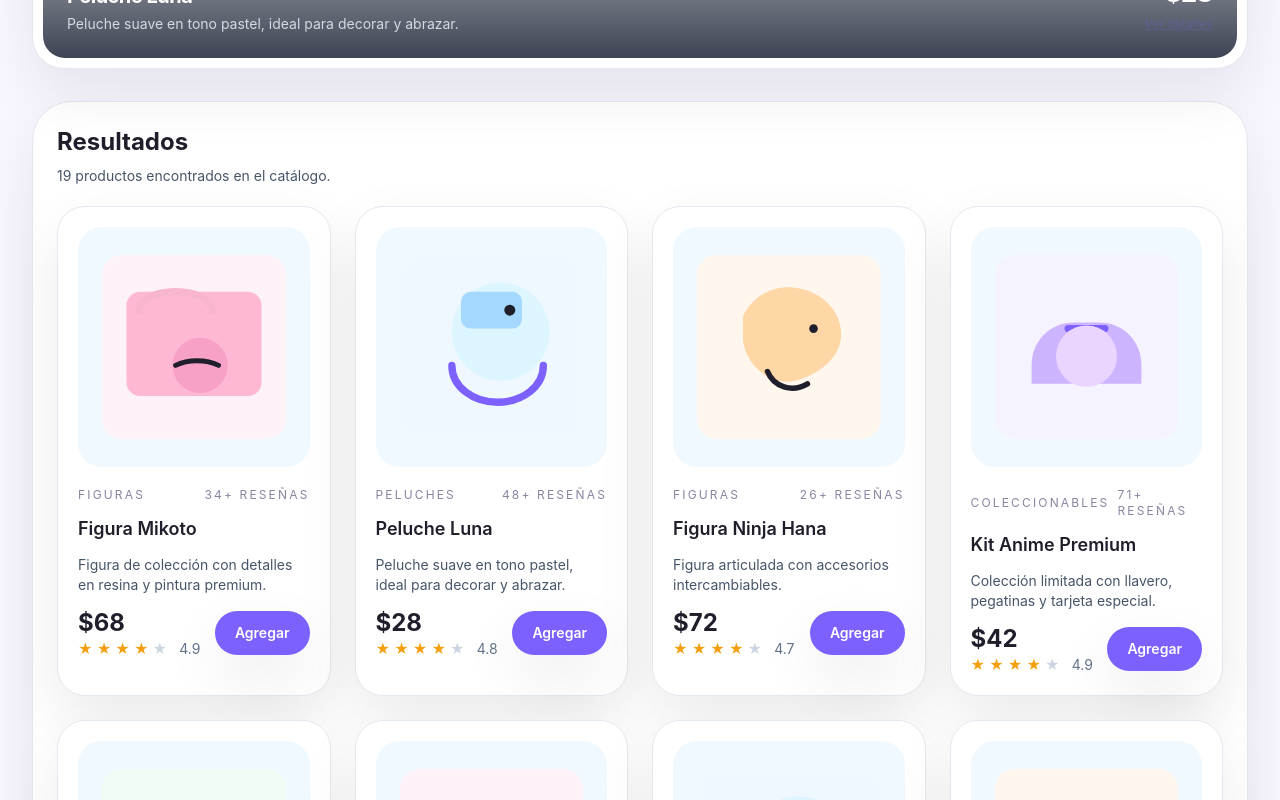
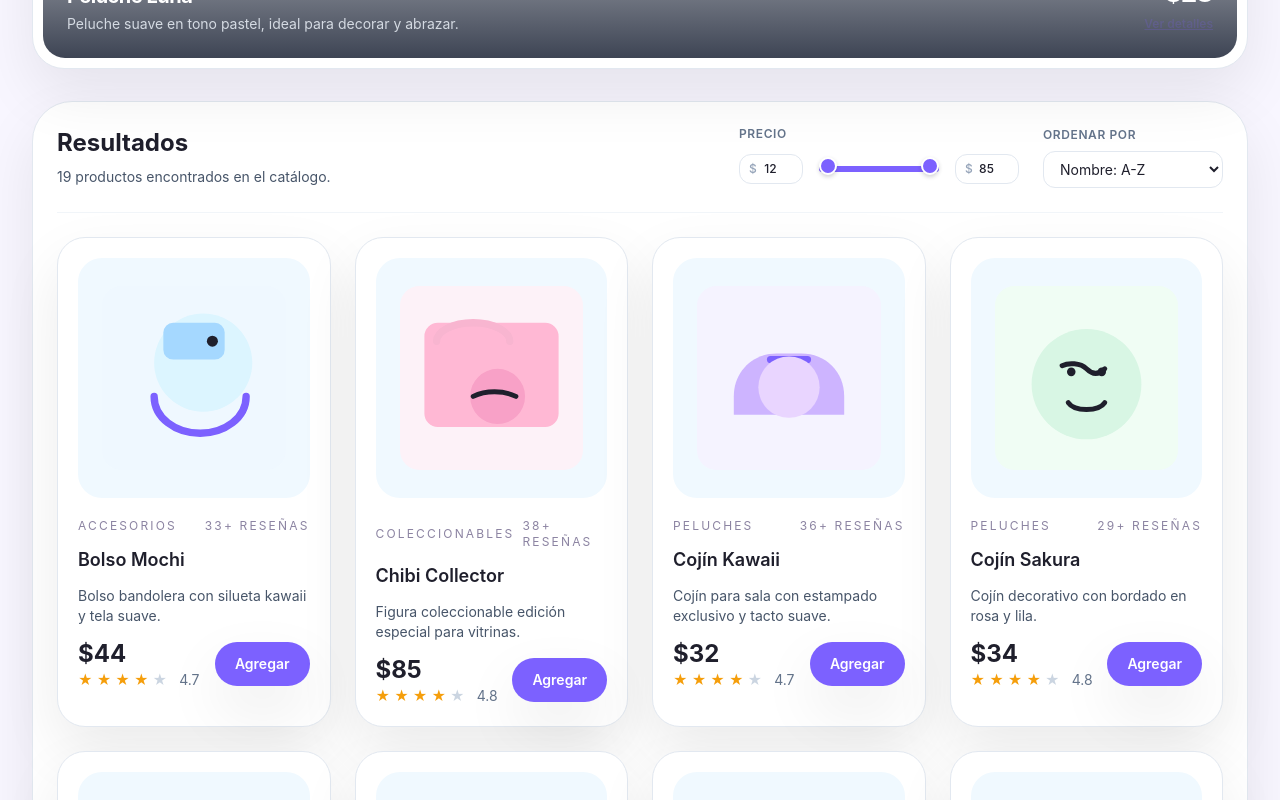
Before and after one commit to ing-vidal/neko-kawaii-toys, a Next.js app in the folder apps/web/: page /products in a window 1280 px wide. Shown: the part 740-1540 px from the top of the page. Built offline with nearby package versions, Linux system fonts and the light colour scheme.

Commit message:
feat: add product sorting and dual range price filtering

```diff
--- a/apps/web/app/globals.css
+++ b/apps/web/app/globals.css
@@ -31,3 +31,60 @@ img {
   display: block;
   max-width: 100%;
 }
+
+/* Dual Range Slider Styles */
+.dual-range-slider {
+  position: relative;
+  width: 100%;
+  height: 6px;
+}
+
+.dual-range-slider input[type="range"] {
+  position: absolute;
+  width: 100%;
+  height: 6px;
+  top: 0;
+  left: 0;
+  background: none;
+  pointer-events: none;
+  -webkit-appearance: none;
+  appearance: none;
+}
+
+/* Webkit (Chrome, Safari, Edge) */
+.dual-range-slider input[type="range"]::-webkit-slider-runnable-track {
+  background: none;
+  border: none;
+}
+
+.dual-range-slider input[type="range"]::-webkit-slider-thumb {
+  height: 18px;
+  width: 18px;
+  border-radius: 9999px;
+  background: #7C61FF;
+  border: 2px solid #FFFFFF;
+  box-shadow: 0 2px 4px rgba(31, 31, 44, 0.2);
+  cursor: pointer;
+  pointer-events: auto;
+  -webkit-appearance: none;
+  appearance: none;
+  margin-top: -6px; /* center it */
+}
+
+/* Firefox */
+.dual-range-slider input[type="range"]::-moz-range-track {
+  background: none;
+  border: none;
+}
+
+.dual-range-slider input[type="range"]::-moz-range-thumb {
+  height: 18px;
+  width: 18px;
+  border-radius: 9999px;
+  background: #7C61FF;
+  border: 2px solid #FFFFFF;
+  box-shadow: 0 2px 4px rgba(31, 31, 44, 0.2);
+  cursor: pointer;
+  pointer-events: auto;
+  border-radius: 50%;
+}
--- a/apps/web/components/ProductBrowser.tsx
+++ b/apps/web/components/ProductBrowser.tsx
@@ -1,6 +1,6 @@
 'use client';
 
-import { useMemo, useState } from 'react';
+import { useEffect, useMemo, useState } from 'react';
 import { Button } from './Button';
 import { ProductGrid } from './ProductGrid';
 import { SearchBar } from './SearchBar';
@@ -24,15 +24,120 @@ export function ProductBrowser({ products }: ProductBrowserProps) {
     [adminCategories]
   );
 
-  const filteredProducts = useMemo(
-    () =>
-      mergedProducts.filter((product) => {
-        const matchesCategory = category === 'Todos' || product.category === category;
-        const matchesQuery = product.name.toLowerCase().includes(query.toLowerCase());
-        return matchesCategory && matchesQuery;
-      }),
-    [category, mergedProducts, query]
-  );
+  // Dynamic absolute min and max prices
+  const { absoluteMinPrice, absoluteMaxPrice } = useMemo(() => {
+    if (mergedProducts.length === 0) return { absoluteMinPrice: 0, absoluteMaxPrice: 100 };
+    const prices = mergedProducts.map((p) => p.price);
+    return {
+      absoluteMinPrice: Math.floor(Math.min(...prices)),
+      absoluteMaxPrice: Math.ceil(Math.max(...prices)),
+    };
+  }, [mergedProducts]);
+
+  // Price range filters state (null means using defaults)
+  const [minPriceState, setMinPriceState] = useState<number | null>(null);
+  const [maxPriceState, setMaxPriceState] = useState<number | null>(null);
+
+  const currentMinPrice = minPriceState ?? absoluteMinPrice;
+  const currentMaxPrice = maxPriceState ?? absoluteMaxPrice;
+
+  // Manual input values state
+  const [minInput, setMinInput] = useState<string>('');
+  const [maxInput, setMaxInput] = useState<string>('');
+
+  // Sync inputs with state changes
+  useEffect(() => {
+    setMinInput(currentMinPrice.toString());
+  }, [currentMinPrice]);
+
+  useEffect(() => {
+    setMaxInput(currentMaxPrice.toString());
+  }, [currentMaxPrice]);
+
+  // Sort option state
+  const [sortBy, setSortBy] = useState<string>('name-asc');
+
+  // Slider change handlers
+  const handleMinSliderChange = (e: React.ChangeEvent<HTMLInputElement>) => {
+    const val = Math.min(Number(e.target.value), currentMaxPrice);
+    setMinPriceState(val);
+  };
+
+  const handleMaxSliderChange = (e: React.ChangeEvent<HTMLInputElement>) => {
+    const val = Math.max(Number(e.target.value), currentMinPrice);
+    setMaxPriceState(val);
+  };
+
+  // Manual input change handlers
+  const handleMinInputChange = (e: React.ChangeEvent<HTMLInputElement>) => {
+    const val = e.target.value;
+    setMinInput(val);
+    const num = Number(val);
+    if (!isNaN(num) && val !== '') {
+      setMinPriceState(Math.max(absoluteMinPrice, Math.min(num, currentMaxPrice)));
+    }
+  };
+
+  const handleMinInputBlur = () => {
+    let num = Number(minInput);
+    if (isNaN(num) || minInput === '') {
+      num = absoluteMinPrice;
+    }
+    const clamped = Math.max(absoluteMinPrice, Math.min(num, currentMaxPrice));
+    setMinPriceState(clamped);
+    setMinInput(clamped.toString());
+  };
+
+  const handleMaxInputChange = (e: React.ChangeEvent<HTMLInputElement>) => {
+    const val = e.target.value;
+    setMaxInput(val);
+    const num = Number(val);
+    if (!isNaN(num) && val !== '') {
+      setMaxPriceState(Math.min(absoluteMaxPrice, Math.max(num, currentMinPrice)));
+    }
+  };
+
+  const handleMaxInputBlur = () => {
+    let num = Number(maxInput);
+    if (isNaN(num) || maxInput === '') {
+      num = absoluteMaxPrice;
+    }
+    const clamped = Math.min(absoluteMaxPrice, Math.max(num, currentMinPrice));
+    setMaxPriceState(clamped);
+    setMaxInput(clamped.toString());
+  };
+
+  // Percentages for slider styling
+  const minPercent = ((currentMinPrice - absoluteMinPrice) / (absoluteMaxPrice - absoluteMinPrice || 1)) * 100;
+  const maxPercent = ((currentMaxPrice - absoluteMinPrice) / (absoluteMaxPrice - absoluteMinPrice || 1)) * 100;
+
+  // Filter and sort products
+  const filteredAndSortedProducts = useMemo(() => {
+    let result = mergedProducts.filter((product) => {
+      const matchesCategory = category === 'Todos' || product.category === category;
+      const matchesQuery = product.name.toLowerCase().includes(query.toLowerCase());
+      const matchesPrice = product.price >= currentMinPrice && product.price <= currentMaxPrice;
+      return matchesCategory && matchesQuery && matchesPrice;
+    });
+
+    result = [...result].sort((a, b) => {
+      if (sortBy === 'name-asc') {
+        return a.name.localeCompare(b.name);
+      }
+      if (sortBy === 'name-desc') {
+        return b.name.localeCompare(a.name);
+      }
+      if (sortBy === 'price-asc') {
+        return a.price - b.price;
+      }
+      if (sortBy === 'price-desc') {
+        return b.price - a.price;
+      }
+      return 0;
+    });
+
+    return result;
+  }, [category, mergedProducts, query, currentMinPrice, currentMaxPrice, sortBy]);
 
   return (
     <section className="space-y-8">
@@ -58,16 +163,107 @@ export function ProductBrowser({ products }: ProductBrowserProps) {
       </div>
 
       <div className="rounded-[40px] border border-slate-200 bg-white p-6 shadow-soft">
-        <div className="mb-5 flex flex-col gap-3 sm:flex-row sm:items-center sm:justify-between">
+        <div className="mb-6 flex flex-col gap-6 lg:flex-row lg:items-center lg:justify-between border-b border-slate-100 pb-6">
           <div>
             <h2 className="text-2xl font-bold text-textPrimary">Resultados</h2>
             <p className="mt-2 text-sm text-slate-600">
-              {filteredProducts.length} productos encontrados{' '}
+              {filteredAndSortedProducts.length} productos encontrados{' '}
               {query ? `para «${query}»` : 'en el catálogo'}.
             </p>
           </div>
+
+          <div className="flex flex-col gap-6 sm:flex-row sm:items-end lg:items-center">
+            {/* Rango de Precios */}
+            <div className="flex flex-col gap-2 min-w-[280px]">
+              <div className="flex justify-between items-center">
+                <span className="text-xs font-semibold text-slate-500 uppercase tracking-wider">Precio</span>
+                {(minPriceState !== null || maxPriceState !== null) && (
+                  <button
+                    onClick={() => {
+                      setMinPriceState(null);
+                      setMaxPriceState(null);
+                    }}
+                    className="text-xs font-medium text-accent hover:underline"
+                  >
+                    Limpiar rango
+                  </button>
+                )}
+              </div>
+              <div className="flex items-center gap-3">
+                <div className="relative flex items-center">
+                  <span className="absolute left-2.5 text-xs text-slate-400 font-medium">$</span>
+                  <input
+                    type="number"
+                    value={minInput}
+                    onChange={handleMinInputChange}
+                    onBlur={handleMinInputBlur}
+                    className="w-16 rounded-xl border border-slate-200 py-1.5 pl-5 pr-1.5 text-center text-xs font-medium text-textPrimary focus:border-accent focus:outline-none focus:ring-1 focus:ring-accent"
+                  />
+                </div>
+
+                {/* Slider bar */}
+                <div className="relative flex-1 px-1 py-4">
+                  <div className="dual-range-slider relative w-full">
+                    {/* Track background */}
+                    <div className="absolute top-1/2 left-0 h-1.5 w-full -translate-y-1/2 rounded bg-slate-100" />
+                    {/* Highlighted track */}
+                    <div
+                      className="absolute top-1/2 h-1.5 -translate-y-1/2 rounded bg-accent"
+                      style={{
+                        left: `${minPercent}%`,
+                        right: `${100 - maxPercent}%`,
+                      }}
+                    />
+                    {/* Intersecting native range inputs */}
+                    <input
+                      type="range"
+                      min={absoluteMinPrice}
+                      max={absoluteMaxPrice}
+                      value={currentMinPrice}
+                      onChange={handleMinSliderChange}
+                      className="absolute w-full"
+                    />
+                    <input
+                      type="range"
+                      min={absoluteMinPrice}
+                      max={absoluteMaxPrice}
+                      value={currentMaxPrice}
+                      onChange={handleMaxSliderChange}
+                      className="absolute w-full"
+                    />
+                  </div>
+                </div>
+
+                <div className="relative flex items-center">
+                  <span className="absolute left-2.5 text-xs text-slate-400 font-medium">$</span>
+                  <input
+                    type="number"
+                    value={maxInput}
+                    onChange={handleMaxInputChange}
+                    onBlur={handleMaxInputBlur}
+                    className="w-16 rounded-xl border border-slate-200 py-1.5 pl-5 pr-1.5 text-center text-xs font-medium text-textPrimary focus:border-accent focus:outline-none focus:ring-1 focus:ring-accent"
+                  />
+                </div>
+              </div>
+            </div>
+
+            {/* Ordenación */}
+            <div className="flex flex-col gap-2 min-w-[180px]">
+              <span className="text-xs font-semibold text-slate-500 uppercase tracking-wider">Ordenar por</span>
+              <select
+                value={sortBy}
+                onChange={(e) => setSortBy(e.target.value)}
+                className="w-full rounded-xl border border-slate-200 bg-white px-3 py-2 text-sm text-textPrimary outline-none focus:border-accent focus:ring-1 focus:ring-accent"
+              >
+                <option value="name-asc">Nombre: A-Z</option>
+                <option value="name-desc">Nombre: Z-A</option>
+                <option value="price-asc">Precio: Min-Max</option>
+                <option value="price-desc">Precio: Max-Min</option>
+              </select>
+            </div>
+          </div>
         </div>
-        <ProductGrid products={filteredProducts} />
+        <ProductGrid products={filteredAndSortedProducts} />
       </div>
     </section>
   );
```
